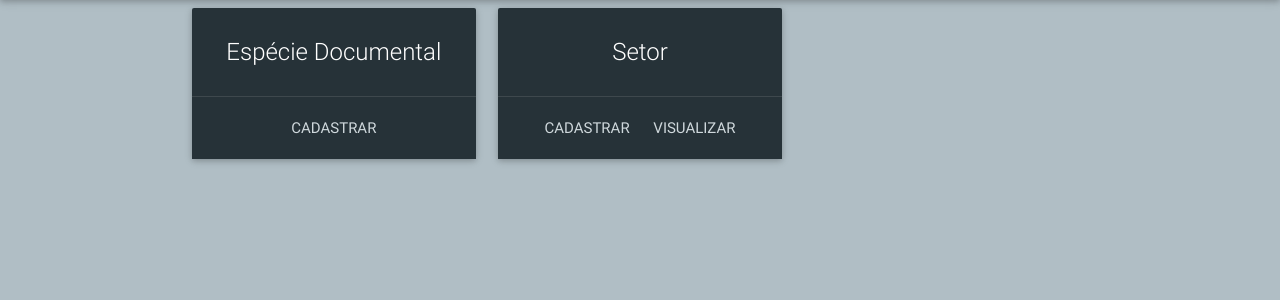
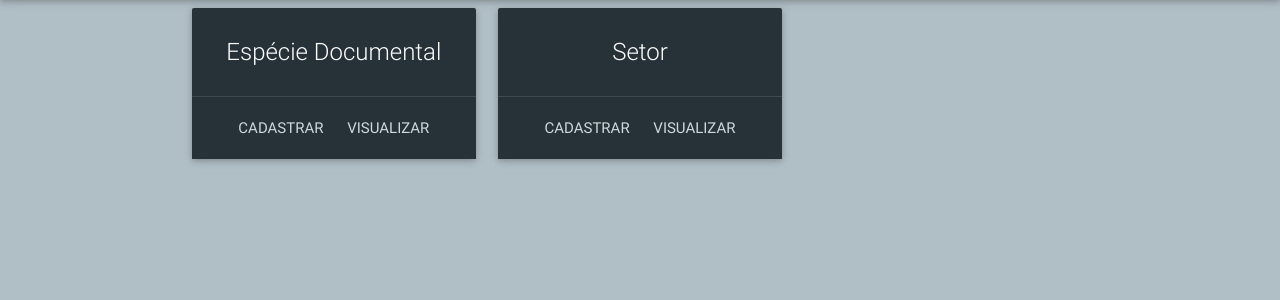
Before and after one commit to felipefo/gde, a Django app: page /home/ in a window 1280 px wide. Shown: the part 64-364 px from the top of the page. Run offline with Django 3.2, Linux system fonts and the light colour scheme; the visitor is signed in with stand-in values (Sample User, id 1).

Commit message:
Botao de visualizar e classe hoverable no card Especie Documental.

```diff
--- a/app/templates/home.html
+++ b/app/templates/home.html
@@ -5,12 +5,13 @@
 <div class="row">
     <a href="{% url 'app.views.categorias_list'%}">
         <div class="col s12 m4">
-          <div class="card blue-grey darken-4" >
+          <div class="card blue-grey darken-4 hoverable" >
             <div class="card-content white-text center-align card-color">
               <span class="card-title">Espécie Documental</span>
             </div>
             <div class="card-action center-align">
               <a class= "blue-grey-text text-lighten-4" href="{% url 'app.views.categoria' %}">Cadastrar</a>
+              <a class= "blue-grey-text text-lighten-4" href="{% url 'app.views.categorias_list' %}">Visualizar</a>
             </div>
           </div>
         </div>
```
